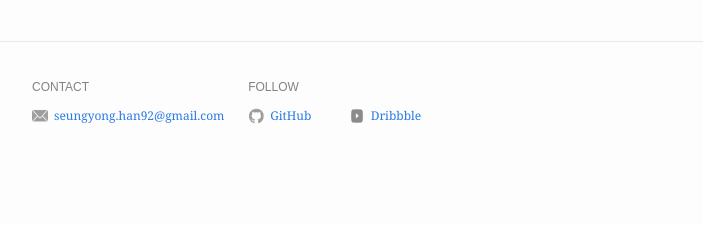
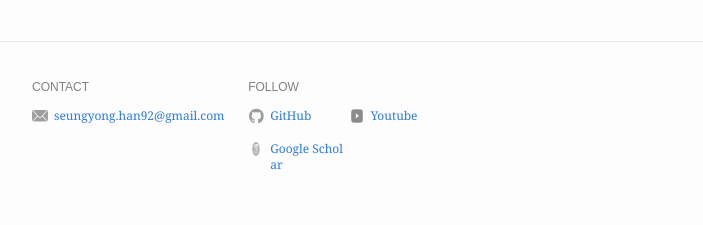
Before and after one commit to seungyong-han/seungyong-han.github.io, a Jekyll site: the page built from index.md, in a window 1280 px wide. Shown: the part 1275-1500 px from the top of the page, without its empty margins (288-991 px from the left). Built offline with Jekyll 4.4.1, drawn with Linux system fonts in a browser that asks for light colours; before the commit the page ends 1454 px from its top, so only the background shows below that.

Commit message:
Initial commit

```diff
--- a/_config.yml
+++ b/_config.yml
@@ -23,8 +23,10 @@ footer:
   follow:
     - name: GitHub
       link: https://github.com/seungyong-han
-    - name: Dribbble
+    - name: Youtube
       link: https://www.youtube.com/@HanSeungyong
+    - name: Google Scholar
+      link: https://scholar.google.com/citations?user=fXESAT8AAAAJ&hl=ko
 
 # Build settings
 markdown: kramdown
```
Also changed, not shown: assets/img/icons/Google Scholar.png (added), assets/img/icons/Youtube.png (renamed from assets/img/icons/dribbble.png).
